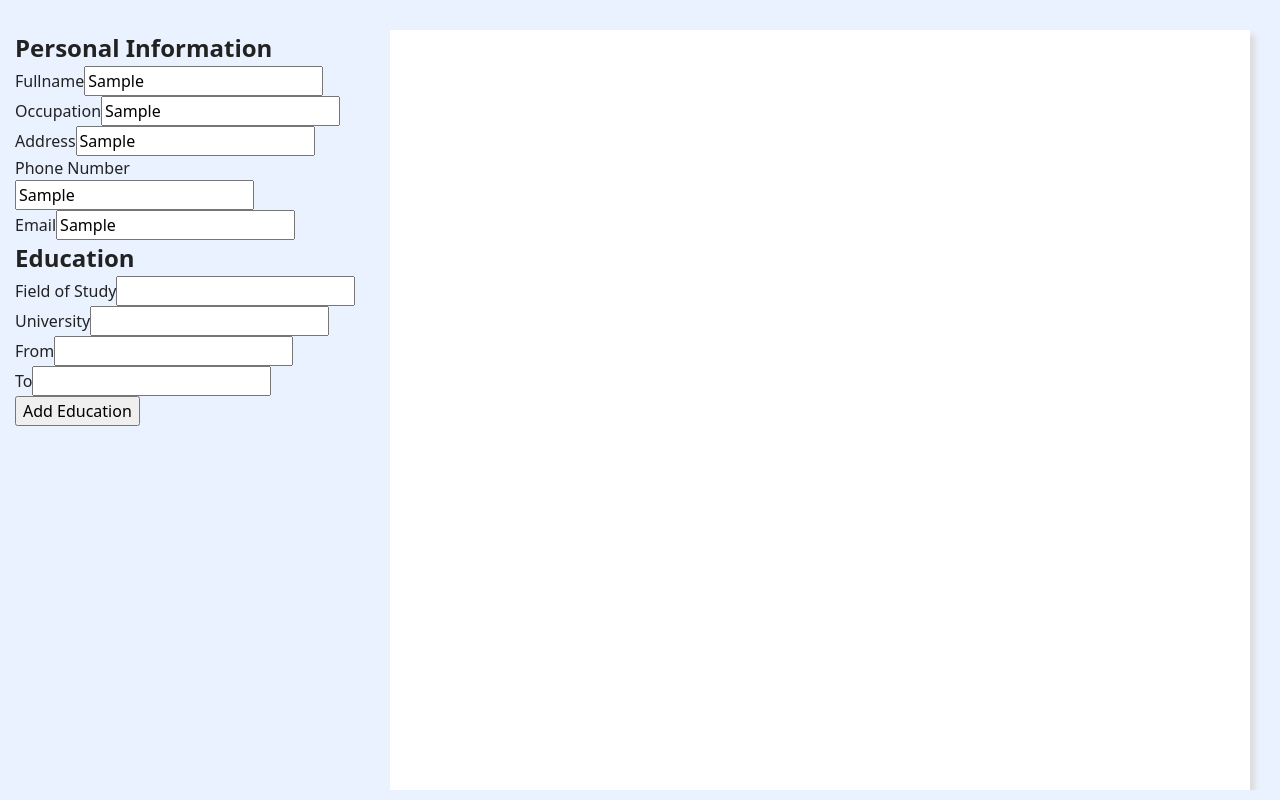
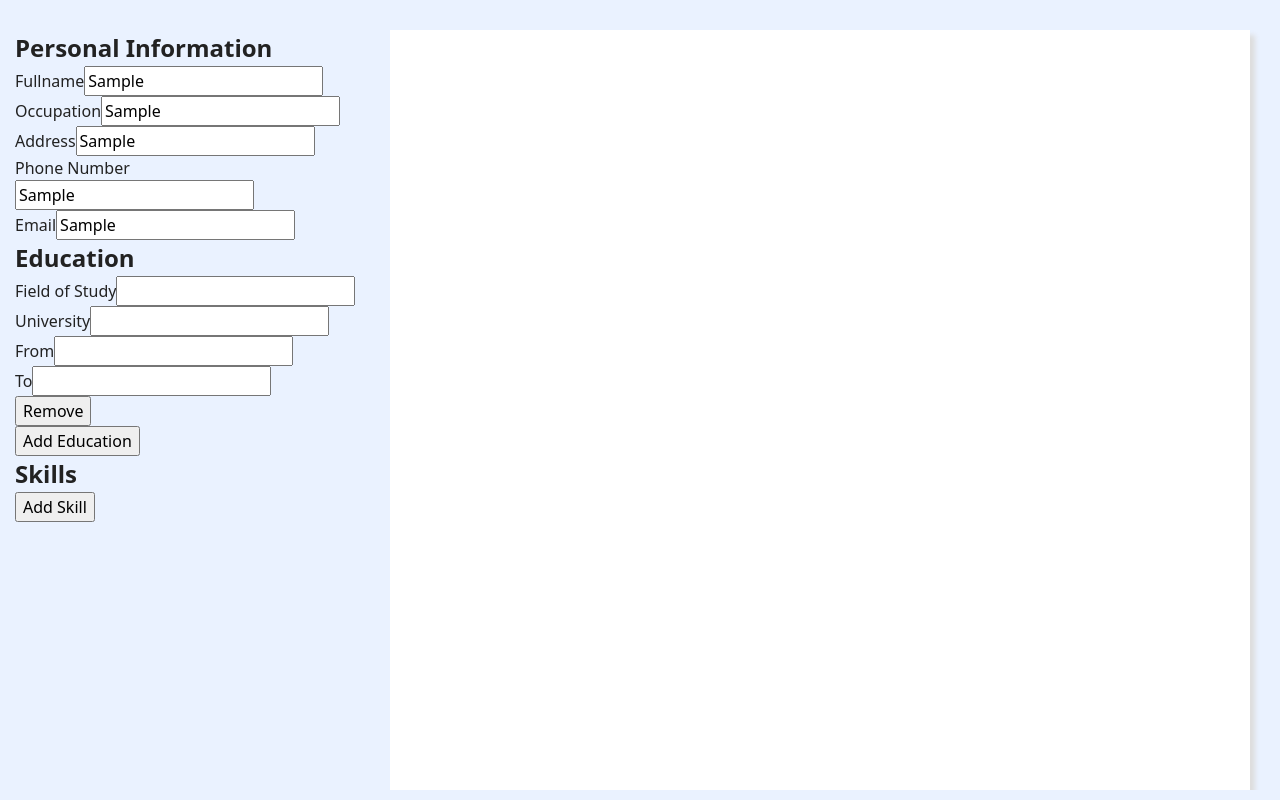
Before and after one commit to ivan-mangulabnan/cv-creation-app, a React (Vite) app: page / in a window 1280 px wide. Both pictures are taken after typing "Sample", "Sample", "Sample", "Sample", "Sample" into the empty fields and a click on the button "Add Education". Built offline with nearby package versions, Linux system fonts and the light colour scheme.

Commit message:
Add skills section

```diff
--- a/src/components/educ.jsx
+++ b/src/components/educ.jsx
@@ -19,12 +19,18 @@ export function Education ({formData, setFormData}) {
     })
   }
 
+  const deleteStudy = (id) => {
+    setFormData(prev => {
+      return {...prev, education: { ...prev.education, studies: prev.education.studies.filter(study => study.id !== id)}}
+    })
+  }
+
   return (
     <div>
       <Heading title={title}/>
       <div>
         { (formData.education.studies ?? []).map(study => {
-          return <StudySection key={study.id} study={study} updateForm={updateForm}/>
+          return <StudySection key={study.id} study={study} updateForm={updateForm} deleteStudy={deleteStudy}/>
         }) }
       </div>
       <button type="button" onClick={addStudies}>Add Education</button>
@@ -32,7 +38,7 @@ export function Education ({formData, setFormData}) {
   )
 }
 
-function StudySection ({study, updateForm}) {
+function StudySection ({study, updateForm, deleteStudy}) {
   const categories = [
     { id: 'fos', label: 'Field of Study' },
     { id: 'univ', label: 'University' },
@@ -49,6 +55,7 @@ function StudySection ({study, updateForm}) {
   return (
     <div>
       { categories.map(category => <LabelInput key={category.id} id={category.id} label={category.label} value={study[category.id] ?? ''} onChange={curry(study.id, category.id)}/>) }
+      <button type="button" onClick={() => deleteStudy(study.id)}>Remove</button>
     </div>
   )
 }
--- a/src/components/main-content.jsx
+++ b/src/components/main-content.jsx
@@ -4,7 +4,7 @@ import { ResumeDisplay } from './resume-display.jsx';
 import { useState } from 'react';
 
 export function MainContent () {
-  const [formData, setFormData] = useState({personalInfo: {}, education: {}, skills: {}, experience: {}, projects: {}});
+  const [formData, setFormData] = useState({personalInfo: {}, education: {}, skills: [], experience: {}, projects: {}});
 
   return (
     <div className="main-content">
--- a/src/components/resume-forms.jsx
+++ b/src/components/resume-forms.jsx
@@ -1,14 +1,15 @@
 import '../styles/resume-forms.css';
 import { PersonalInformation } from './personal-information.jsx';
 import { Education } from './educ.jsx';
+import { Skills } from './skills.jsx';
 
 export function ResumeForms ({ formData, setFormData }) {
   return (
     <div className="resume-forms">
       <PersonalInformation formData={formData} setFormData={setFormData}/>
       <Education formData={formData} setFormData={setFormData}/>
-      {/* <Skills />
-      <Experience />
+      <Skills formData={formData} setFormData={setFormData}/>
+      {/* <Experience />
       <Projects /> */}
     </div>
   )
--- /dev/null
+++ b/src/components/skills.jsx
@@ -0,0 +1,61 @@
+import { useState } from "react";
+import { Heading } from "./utils.jsx";
+
+export function Skills ({formData, setFormData}) {
+  const title = 'Skills';
+  const addSkills = () => {
+    const id = crypto.randomUUID();
+    setFormData(prev => {
+      return {...prev, skills: [...prev.skills, {id: id, value: ''}]}
+    })
+  }
+  const updateForm = (id, newValue) => {
+    setFormData(prev => ({...prev, skills: prev.skills.map(skill => {
+      return skill.id === id ? {...skill, value: newValue} : skill;
+    })}))
+  }
+
+  const deleteSkill = (id) => {
+    setFormData(prev => ({...prev, skills: prev.skills.filter(skill => skill.id !== id)}))
+  }
+
+  return (
+    <div>
+      <Heading title={title}/>
+      <div>
+        { formData.skills.map(skill => <Tiles key={skill.id} skill={skill} updateForm={updateForm} deleteSkill={deleteSkill}/>) }
+      </div>
+      <div>
+        <button type="button" onClick={addSkills}>Add Skill</button>
+      </div>
+    </div>
+  )
+}
+
+function Tiles ({skill, updateForm, deleteSkill}) {
+  const [editForm, setEditForm] = useState(false);
+  const edit = () => {
+    setEditForm(prev => !prev);
+  }
+
+  if (editForm) {
+    return (
+      <div>
+        <div>
+          <label htmlFor="">Skill</label>
+          <input type="text" value={skill.value ? skill.value : ''} onChange={(e) => updateForm(skill.id, e.target.value)}/>
+        </div>
+        <div>
+          <button type="button" onClick={() => deleteSkill(skill.id)}>DELETE</button>
+          <button type="button" onClick={edit}>DONE</button>
+        </div>
+      </div>
+    )
+  }
+
+  return (
+    <div>
+      <button onClick={edit}>{skill.value ? skill.value : 'Default'}</button>
+    </div>
+  )
+}
```
